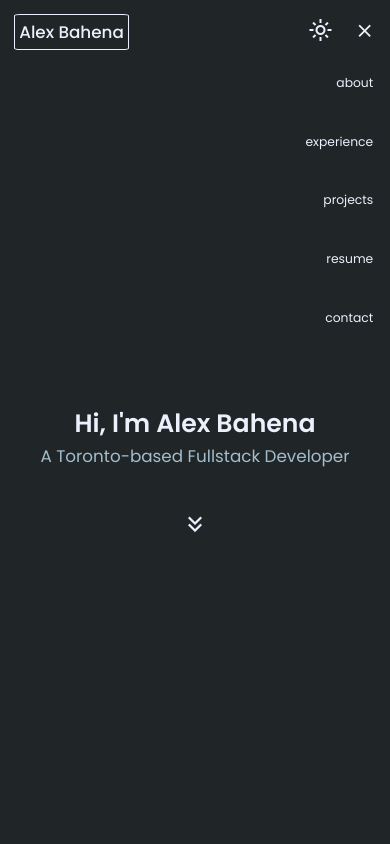
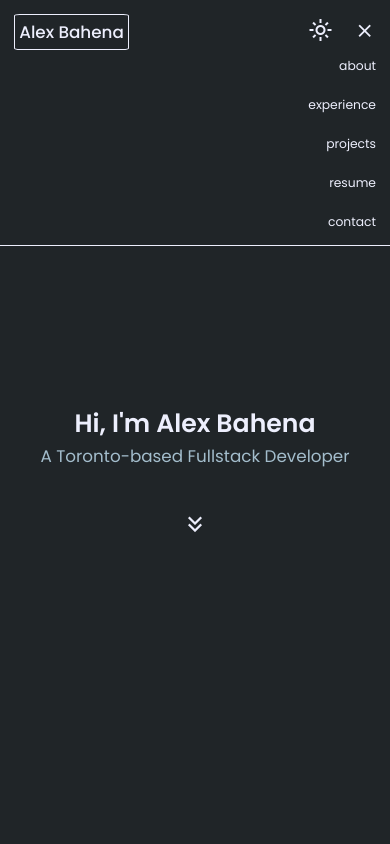
Before and after one commit to alex-bahena/portfolio-v2.0, a React (Vite) app: page / in a window 390 px wide. Both pictures are taken after a click on the element "drag_handle". Shown: the top 844 px of the page. Built offline with nearby package versions, Linux system fonts and the light colour scheme.

Commit message:
Navbar - Mobile view update.

```diff
--- a/src/components/navbar/Navbar.css
+++ b/src/components/navbar/Navbar.css
@@ -1,4 +1,4 @@
-nav {
+.navbar {
     display: grid;
     gap: 1.8rem;
     grid-template-columns: repeat(3, 1fr);
@@ -15,7 +15,8 @@ nav {
     overflow: hidden;
 }
 
-nav .logo h3 {
+
+.navbar .logo h3 {
     font-size: 1.2rem;
     border: 1px solid var(--color-dark);
     padding: .3rem;
@@ -23,38 +24,39 @@ nav .logo h3 {
     text-align: center;
 }
 
-nav > div a:hover {
+.navbar > div a:hover {
     cursor: pointer;
 }
 
-nav .hamburger-menu {
+.navbar .hamburger-menu {
     display: none;
 }
 
 
-nav .center-menu {
+.navbar .center-menu {
     display: grid;
     gap: 1rem;
     grid-template-columns: repeat(3, minmax(0, 1fr));
     text-align: center;
 }
 
-nav .right-menu {
+.navbar .right-menu {
     display: grid;
     gap: 1.8rem;
     grid-template-columns: repeat(3, minmax(0, 1fr));
+
 }
 
 
-nav .right-menu .nav-item-4 {
+.navbar .right-menu .nav-item-4 {
     text-align: end;
 }
 
-nav .right-menu .nav-item-5 {
+.navbar .right-menu .nav-item-5 {
     text-align: start;
 }
 
-nav .right-menu .nav-item-6 {
+.navbar .right-menu .nav-item-6 {
     display: grid;
     text-align: center;
     align-items: center;
@@ -62,14 +64,14 @@ nav .right-menu .nav-item-6 {
     gap: 0.5rem;
 }
 
-nav .right-menu .nav-item-6 .dark-mode-wrapper{
+.navbar .right-menu .nav-item-6 .dark-mode-wrapper{
     padding: 0rem .88rem;
     border-radius: 5px;
     white-space: nowrap;
 }
 
 
-nav .right-menu .nav-item-6 span:nth-child(1) {
+.navbar .right-menu .nav-item-6 span:nth-child(1) {
     font-size: 1.6rem;
     cursor: pointer;
     display: inline-block;
@@ -78,7 +80,7 @@ nav .right-menu .nav-item-6 span:nth-child(1) {
     color: var(--color-white);
 }
 
-nav .right-menu .nav-item-6 span:nth-child(2) {
+.navbar .right-menu .nav-item-6 span:nth-child(2) {
     font-size: .88rem;
     margin-left: .2rem;
     cursor: pointer;
@@ -86,8 +88,8 @@ nav .right-menu .nav-item-6 span:nth-child(2) {
     vertical-align: middle;
 }
 
-nav .nav-item-4 a,
-nav .nav-item-5 a {
+.navbar .nav-item-4 a,
+.navbar .nav-item-5 a {
     border: 1px solid var(--color-info-dark);
     border-radius: 5px;
     padding: .5rem 1rem;
@@ -95,37 +97,43 @@ nav .nav-item-5 a {
     vertical-align: middle;
 }
 
-nav .active {
+.navbar .active {
     color: var(--color-primary);
 }
 
 
 @media screen and (max-width: 768px) {
-    nav {
+    .navbar {
         gap: .5rem;
         grid-template-columns: repeat(2, minmax(0, 1fr));
         overflow: hidden;
         justify-items: stretch;
     }
 
-    nav .logo {
+    .nav-active{
+        border-bottom: 0.5px solid var(--color-dark);
+    }
+
+    .navbar .logo {
         justify-self: start;
         margin-left: 1rem;
+
     }
 
-    nav .mobile-right-menu {
+    .navbar .mobile-right-menu {
         display: grid;
         gap: 1.5rem;
         grid-template-columns: 1fr auto;
         align-items: baseline;
+
     }
 
 
-    nav .mobile-right-menu .dark-mode-wrapper {
+    .navbar .mobile-right-menu .dark-mode-wrapper {
         justify-self: right;
     }
 
-    nav .hamburger-menu {
+    .navbar .hamburger-menu {
         grid-column-start: 2;
         display: block;
         justify-content: end;
@@ -135,23 +143,26 @@ nav .active {
         margin-right: 1rem;
     }
 
-    nav .nav-web {
+    .navbar .nav-web {
         display: none;
     }
 
-    nav .nav-item-5 {
+    .navbar .nav-item-5 {
         margin-right: 0;
     }
 
-    nav .nav-mobile {
-        z-index: 3;
-        grid-column-start: 2;
-        padding: var(--padding-2);
-        justify-content: end;
-        text-align: end;
+    .navbar .nav-mobile {
+    display: grid;
+    gap: 1.5rem;
+    grid-column-start: 2;
+    justify-content: end;
+    text-align: end;
+    margin-right: 1rem;
     }
 
-    nav .active {
+
+
+    .navbar .active {
         margin-right: 1rem;
     }
 
--- a/src/components/navbar/Navbar.jsx
+++ b/src/components/navbar/Navbar.jsx
@@ -14,6 +14,7 @@ function Navbar() {
     };
 
     useEffect(() => {
+
         /* Render the last state of the dark mode theme stored in localStorage */
         const darkTheme = localStorage.getItem('DARK_MODE');
         document.body.classList.add(darkTheme);
@@ -21,7 +22,7 @@ function Navbar() {
             const clickedElement = event.target.closest('a');
             if (clickedElement) {
                 event.preventDefault();
-
+                setIsMenuOpen(isMenuOpen);
                 const activeElements = document.querySelectorAll('a.active');
                 activeElements.forEach(element => element.classList.remove('active'));
 
@@ -38,7 +39,7 @@ function Navbar() {
         return () => {
             document.removeEventListener('click', handleClick);
         };
-    }, []);
+    }, [isMenuOpen]);
 
     const handleAnchorClick = (event, sectionId) => {
         event.preventDefault();
@@ -56,7 +57,7 @@ function Navbar() {
 
 
     return (
-        <nav className='navbar'>
+        <nav className={!isMenuOpen ? "navbar nav-active" : 'navbar'}>
             <div className="logo">
                 <h3>Alex Bahena</h3>
             </div>
@@ -69,42 +70,35 @@ function Navbar() {
                         {isMenuOpen ? "drag_handle" : "close"}
                     </span>
                 </div>
-            <div className={isMenuOpen ? 'nav-item-1 nav-web' : 'nav-mobile'}>
+                <div className={isMenuOpen ? 'nav-web' : 'nav-mobile'}>
+                    <a onClick={(e) => handleAnchorClick(e, 'about')}>about</a>
+                    <a href="#experience" >experience</a>
+                    <a onClick={(e) => handleAnchorClick(e, 'projects')}>projects</a>
+                    <a href="#resume">resume</a>
+                    <a href="#contact" onClick={(e) => handleAnchorClick(e, 'contact')}>contact</a>
+                </div>
+
+            </>
+                : <>
+                    <div className='center-menu'>
+                        <div className='nav-item-1 nav-web' >
                             <a onClick={(e) => handleAnchorClick(e, 'about')}>about</a>
                         </div>
-            <div className={isMenuOpen ? 'nav-item-2 nav-web' : 'nav-mobile'}>
+                        <div className='nav-item-2 nav-web' >
                             <a href="#experience" >experience</a>
                         </div>
-            <div className={isMenuOpen ? 'nav-item-3 nav-web' : 'nav-mobile'}>
-                <a  onClick={(e) => handleAnchorClick(e, 'projects')}>projects</a>
-            </div>
-            <div className={isMenuOpen ? 'nav-item-4 nav-web' : 'nav-mobile'}>
-                <a  href="#resume">resume</a>
-            </div>
-            <div className={isMenuOpen ? 'nav-item-5 nav-web' : 'nav-mobile'}>
-                <a href="#contact" onClick={(e) => handleAnchorClick(e, 'contact')}>contact</a>
-            </div>
-            </>
-            :    <>
-        <div className='center-menu'>
-            <div className={isMenuOpen ? 'nav-item-1 nav-web' : 'nav-mobile'}>
-                <a onClick={(e) => handleAnchorClick(e, 'about')}>about</a>
-            </div>
-            <div className={isMenuOpen ? 'nav-item-2 nav-web' : 'nav-mobile'}>
-                <a href="#experience" >experience</a>
-            </div>
-            <div className={isMenuOpen ? 'nav-item-3 nav-web' : 'nav-mobile'}>
-                <a  onClick={(e) => handleAnchorClick(e, 'projects')}>projects</a>
+                        <div className='nav-item-3 nav-web' >
+                            <a onClick={(e) => handleAnchorClick(e, 'projects')}>projects</a>
                         </div>
                     </div>
                     <div className='right-menu'>
-            <div className={isMenuOpen ? 'nav-item-4 nav-web' : 'nav-mobile'}>
-                <a  href="#resume">resume</a>
+                        <div className='nav-item-4 nav-web' >
+                            <a href="#resume">resume</a>
                         </div>
-            <div className={isMenuOpen ? 'nav-item-5 nav-web' : 'nav-mobile'}>
+                        <div className='nav-item-5 nav-web' >
                             <a href="#contact" onClick={(e) => handleAnchorClick(e, 'contact')}>contact</a>
                         </div>
-            <div className={isMenuOpen ? 'nav-item-6 nav-web' : 'nav-mobile'}>
+                        <div className='nav-item-6 nav-web' >
                             <DarkMode></DarkMode>
                         </div>
                     </div>
```
Lines whose indentation alone changed are shown as unchanged.
